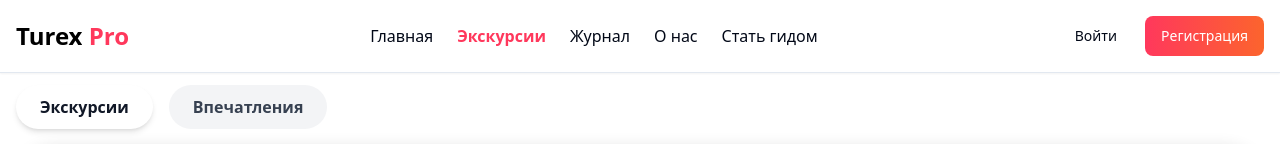
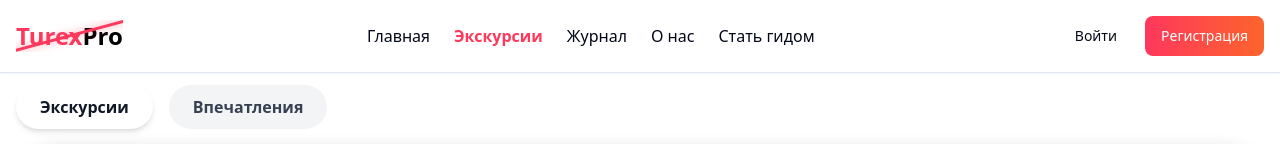
Before and after one commit to kbeautyg/gide, a React (Vite) app in the folder frontend/: page /tours in a window 1280 px wide. Shown: the top 144 px of the page. Built offline with nearby package versions, Linux system fonts and the light colour scheme; no server answers.

Commit message:
Fix calendar drag area and update logo with diagonal line

```diff
--- a/frontend/src/components/Logo.tsx
+++ b/frontend/src/components/Logo.tsx
@@ -18,18 +18,32 @@ export function Logo({ size = 'md', linkTo = '/', className = '' }: LogoProps) {
   }
 
   const logo = (
-    <div className={`font-bold ${sizeClasses[size]} ${className}`}>
-      {/* Диагональный градиент: черный → малиновый */}
-      <span
-        className="bg-gradient-to-br from-black via-black via-50% to-airbnb-rausch bg-clip-text text-transparent"
+    <div className={`font-bold ${sizeClasses[size]} ${className} relative inline-block`}>
+      {/* Текст */}
+      <div className="flex items-center gap-0">
+        <span className="text-airbnb-rausch">Turex</span>
+        <span className="text-black">Pro</span>
+      </div>
+
+      {/* Диагональная линия через текст */}
+      <div
+        className="absolute inset-0 pointer-events-none overflow-hidden"
         style={{
-          backgroundSize: '200% 200%',
-          backgroundPosition: '0% 0%'
+          transform: 'translateZ(0)' // GPU acceleration
         }}
       >
-        Turex
-      </span>
-      <span className="text-airbnb-rausch"> Pro</span>
+        <div
+          className="absolute bg-airbnb-rausch"
+          style={{
+            width: '150%',
+            height: '3px',
+            top: '50%',
+            left: '-25%',
+            transform: 'rotate(-15deg) translateY(-50%)',
+            boxShadow: '0 0 8px rgba(255, 56, 92, 0.5)'
+          }}
+        />
+      </div>
     </div>
   )
 
--- a/frontend/src/components/dashboard/GuideCalendar.tsx
+++ b/frontend/src/components/dashboard/GuideCalendar.tsx
@@ -210,16 +210,19 @@ function DraggableRequestCard({ request, onCancel }: { request: any, onCancel?:
     <div
       ref={setNodeRef}
       style={style}
+      {...attributes}
+      {...listeners}
       className={cn(
         "bg-white rounded px-2 py-1 text-xs shadow-sm group/card relative",
-        isDragging && "opacity-50"
+        "cursor-grab active:cursor-grabbing hover:shadow-md transition-all hover:scale-[1.02]",
+        isDragging && "opacity-50 scale-95 shadow-xl cursor-grabbing"
       )}
     >
       <div className="flex items-center gap-1">
-        <div {...attributes} {...listeners} className="cursor-grab active:cursor-grabbing p-0.5">
+        <div className="flex-shrink-0">
           <GripVertical size={12} className="text-gray-400" />
         </div>
-        <div className="flex-1">
+        <div className="flex-1 pointer-events-none">
           <div className="font-semibold line-clamp-1 text-gray-900">{request.title}</div>
           <div className="flex items-center justify-between">
             <div className="text-gray-500">{request.duration_hours}ч</div>
@@ -233,7 +236,7 @@ function DraggableRequestCard({ request, onCancel }: { request: any, onCancel?:
                 onCancel(request.id)
               }
             }}
-            className="opacity-0 group-hover/card:opacity-100 text-red-600 hover:text-red-700 p-0.5"
+            className="opacity-0 group-hover/card:opacity-100 text-red-600 hover:text-red-700 p-0.5 pointer-events-auto"
           >
             <X size={12} />
           </button>
```
Also changed, not shown: frontend/1760049644299-0199cb22-01c2-7f61-89e3-555384ad83b4 (1).png (added), 1 other file (tests, documents, lock files or other folders).
